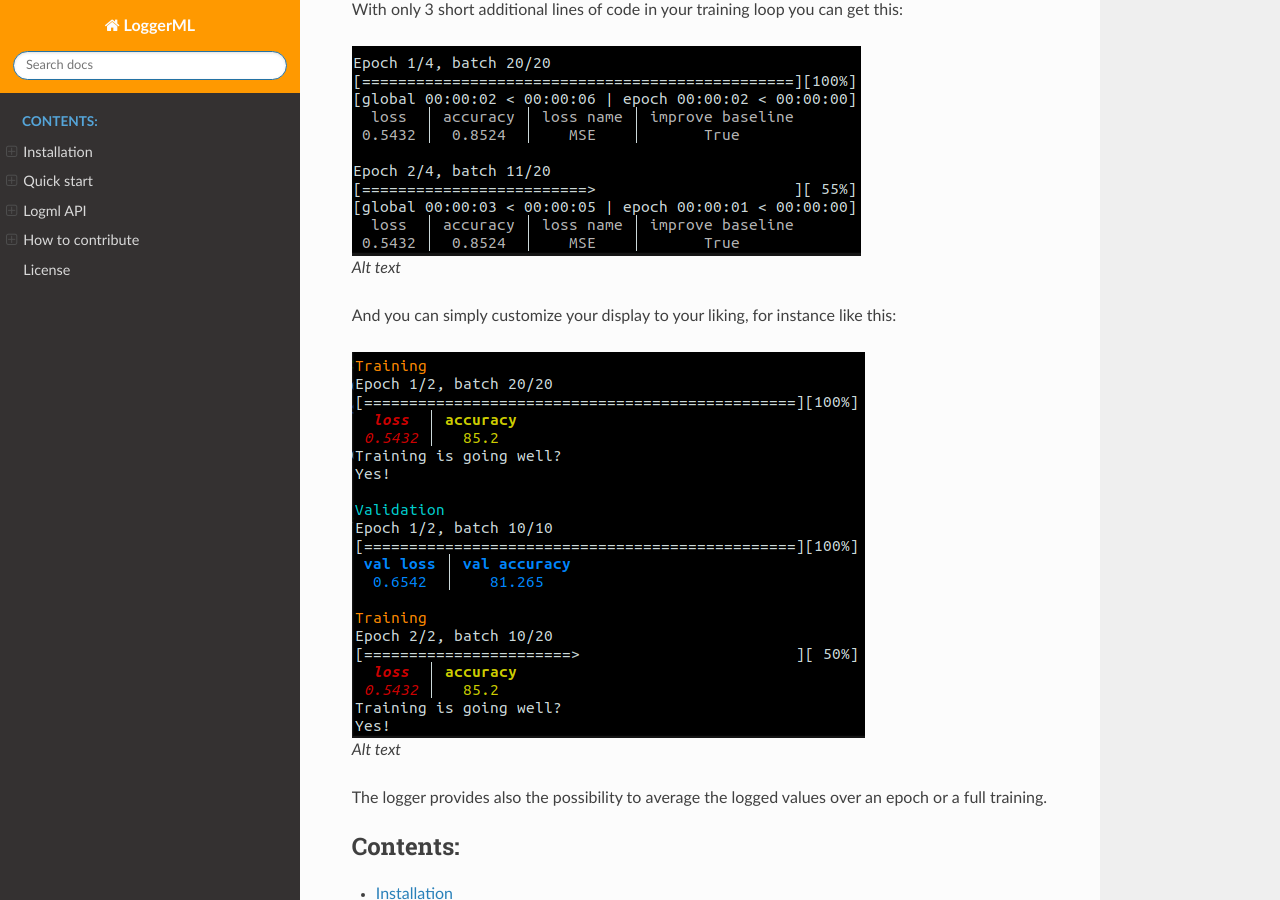
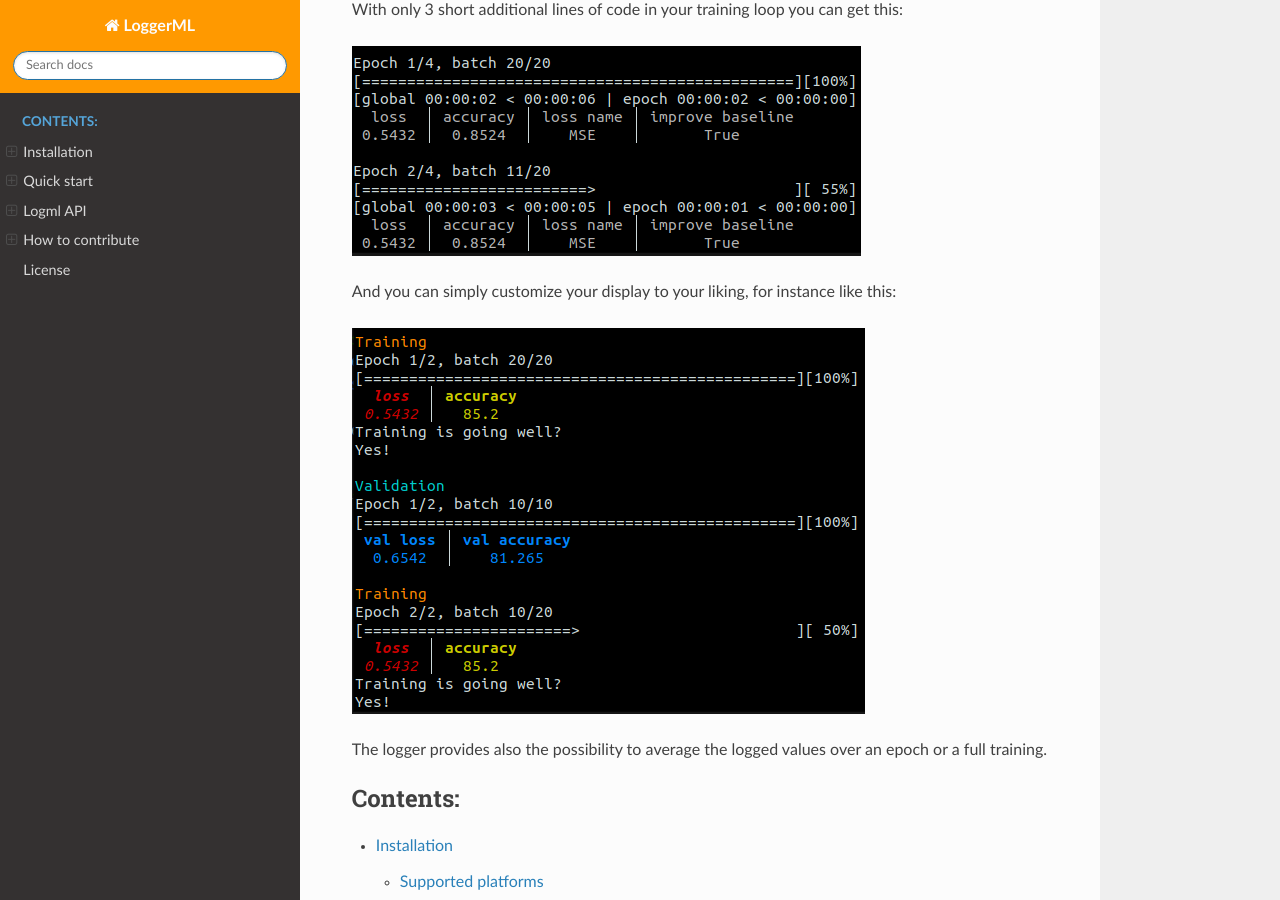
Before and after one commit to valentingol/logml, a Sphinx documentation site: the page built from docs/index.rst, in a window 1280 px wide and 900 px high, scrolled down 641 px. Built offline with Sphinx 7.4.7 and the Read the Docs theme 2.0.0, drawn with Linux system fonts in a browser that asks for light colours; the version number could not be read and is left out.

Commit message:
📝 Remove "Alt text" in picture captions

```diff
--- a/docs/index.rst
+++ b/docs/index.rst
@@ -33,15 +33,11 @@ get this:
 .. figure:: _static/base.png
    :alt: Alt text
 
-   Alt text
-
 And you can simply customize your display to your liking, for instance
 like this:
 
 .. figure:: _static/advanced.png
    :alt: Alt text
-
-   Alt text
 
 The logger provides also the possibility to average the logged values
 over an epoch or a full training.
```
